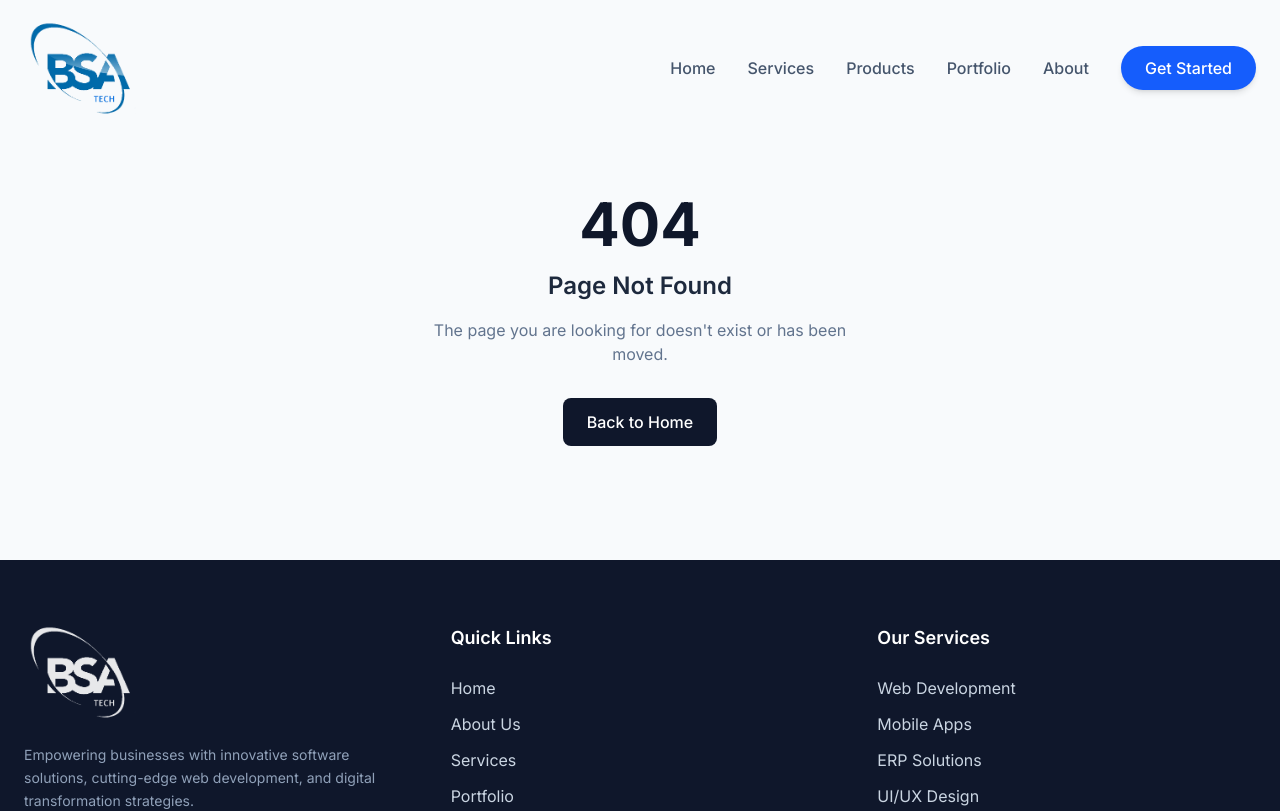
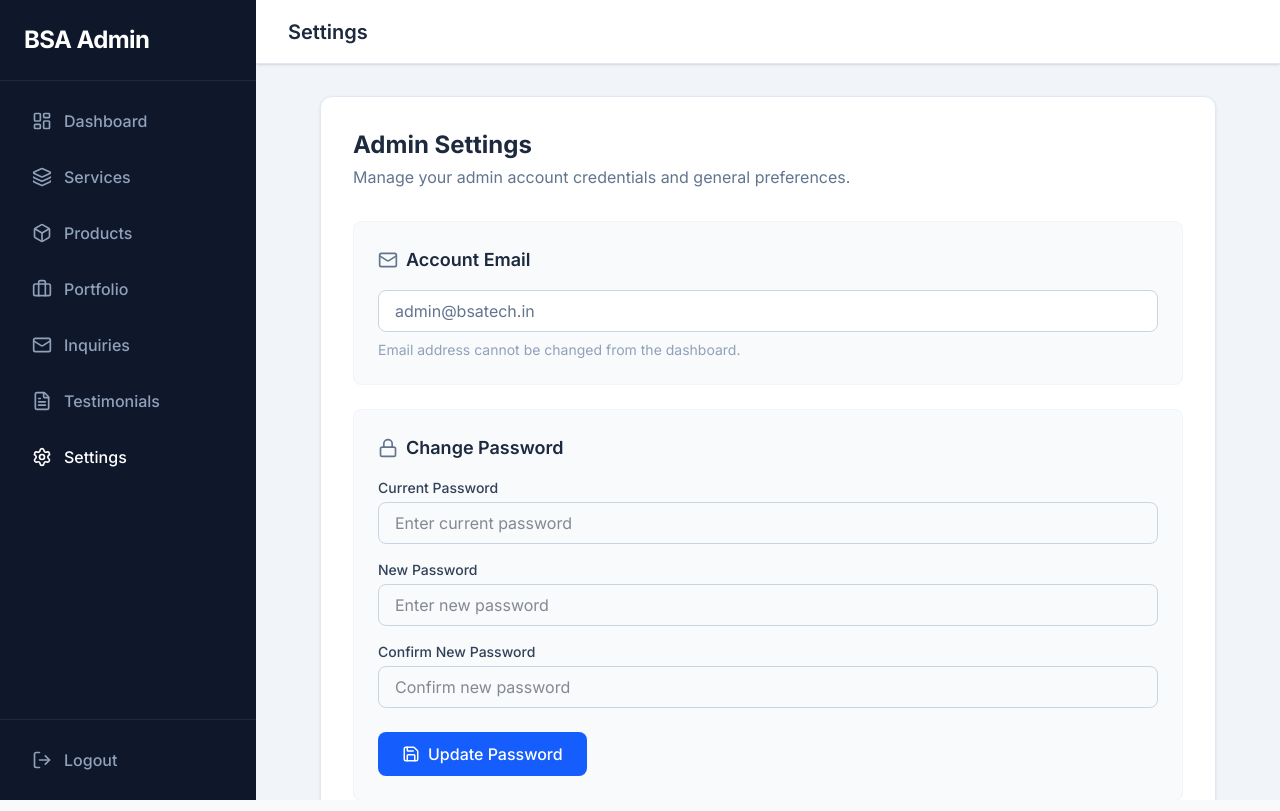
Before and after one commit to Sourabh262/BSA-TECH, a React (Vite) app in the folder frontend/: page /admin/settings in a window 1280 px wide. Shown: the top 811 px of the page. Built offline with nearby package versions, Linux system fonts and the light colour scheme; sample sign-in values are in the browser's storage.

Commit message:
Add Settings page for Admin panel to fix 404 error

```diff
--- a/frontend/src/App.tsx
+++ b/frontend/src/App.tsx
@@ -10,6 +10,7 @@ import ManageProducts from './pages/admin/ManageProducts';
 import ManagePortfolio from './pages/admin/ManagePortfolio';
 import ManageInquiries from './pages/admin/ManageInquiries';
 import ManageTestimonials from './pages/admin/ManageTestimonials';
+import Settings from './pages/admin/Settings';
 import Services from './pages/Services';
 import Products from './pages/Products';
 import Portfolio from './pages/Portfolio';
@@ -67,6 +68,7 @@ function App() {
           <Route path="portfolio" element={<ManagePortfolio />} />
           <Route path="inquiries" element={<ManageInquiries />} />
           <Route path="testimonials" element={<ManageTestimonials />} />
+          <Route path="settings" element={<Settings />} />
         </Route>
       </Routes>
     </Router>
--- /dev/null
+++ b/frontend/src/pages/admin/Settings.tsx
@@ -0,0 +1,81 @@
+import React from 'react';
+import { motion } from 'framer-motion';
+import { Save, User, Lock, Mail } from 'lucide-react';
+
+const Settings = () => {
+  return (
+    <motion.div
+      initial={{ opacity: 0, y: 20 }}
+      animate={{ opacity: 1, y: 0 }}
+      className="max-w-4xl mx-auto space-y-6"
+    >
+      <div className="bg-white rounded-xl shadow-sm border border-slate-200 p-6 md:p-8">
+        <div className="mb-8">
+          <h2 className="text-2xl font-bold text-slate-800">Admin Settings</h2>
+          <p className="text-slate-500 mt-1">Manage your admin account credentials and general preferences.</p>
+        </div>
+
+        <div className="space-y-6">
+          {/* Email Settings */}
+          <div className="bg-slate-50 p-6 rounded-lg border border-slate-100">
+            <h3 className="text-lg font-semibold text-slate-800 flex items-center gap-2 mb-4">
+              <Mail className="text-slate-500" size={20} />
+              Account Email
+            </h3>
+            <div className="flex gap-4">
+              <input
+                type="email"
+                disabled
+                defaultValue="admin@bsatech.in"
+                className="flex-1 px-4 py-2 bg-white border border-slate-300 rounded-lg text-slate-500 cursor-not-allowed"
+              />
+            </div>
+            <p className="text-sm text-slate-400 mt-2">Email address cannot be changed from the dashboard.</p>
+          </div>
+
+          {/* Password Settings */}
+          <div className="bg-slate-50 p-6 rounded-lg border border-slate-100">
+            <h3 className="text-lg font-semibold text-slate-800 flex items-center gap-2 mb-4">
+              <Lock className="text-slate-500" size={20} />
+              Change Password
+            </h3>
+            <form className="space-y-4" onSubmit={(e) => e.preventDefault()}>
+              <div>
+                <label className="block text-sm font-medium text-slate-700 mb-1">Current Password</label>
+                <input
+                  type="password"
+                  placeholder="Enter current password"
+                  className="w-full px-4 py-2 border border-slate-300 rounded-lg focus:ring-2 focus:ring-blue-500 focus:border-blue-500 outline-none transition-all"
+                />
+              </div>
+              <div>
+                <label className="block text-sm font-medium text-slate-700 mb-1">New Password</label>
+                <input
+                  type="password"
+                  placeholder="Enter new password"
+                  className="w-full px-4 py-2 border border-slate-300 rounded-lg focus:ring-2 focus:ring-blue-500 focus:border-blue-500 outline-none transition-all"
+                />
+              </div>
+              <div>
+                <label className="block text-sm font-medium text-slate-700 mb-1">Confirm New Password</label>
+                <input
+                  type="password"
+                  placeholder="Confirm new password"
+                  className="w-full px-4 py-2 border border-slate-300 rounded-lg focus:ring-2 focus:ring-blue-500 focus:border-blue-500 outline-none transition-all"
+                />
+              </div>
+              <div className="pt-2">
+                <button type="submit" className="flex items-center gap-2 bg-blue-600 hover:bg-blue-700 text-white px-6 py-2.5 rounded-lg font-medium transition-colors">
+                  <Save size={18} />
+                  Update Password
+                </button>
+              </div>
+            </form>
+          </div>
+        </div>
+      </div>
+    </motion.div>
+  );
+};
+
+export default Settings;
```
